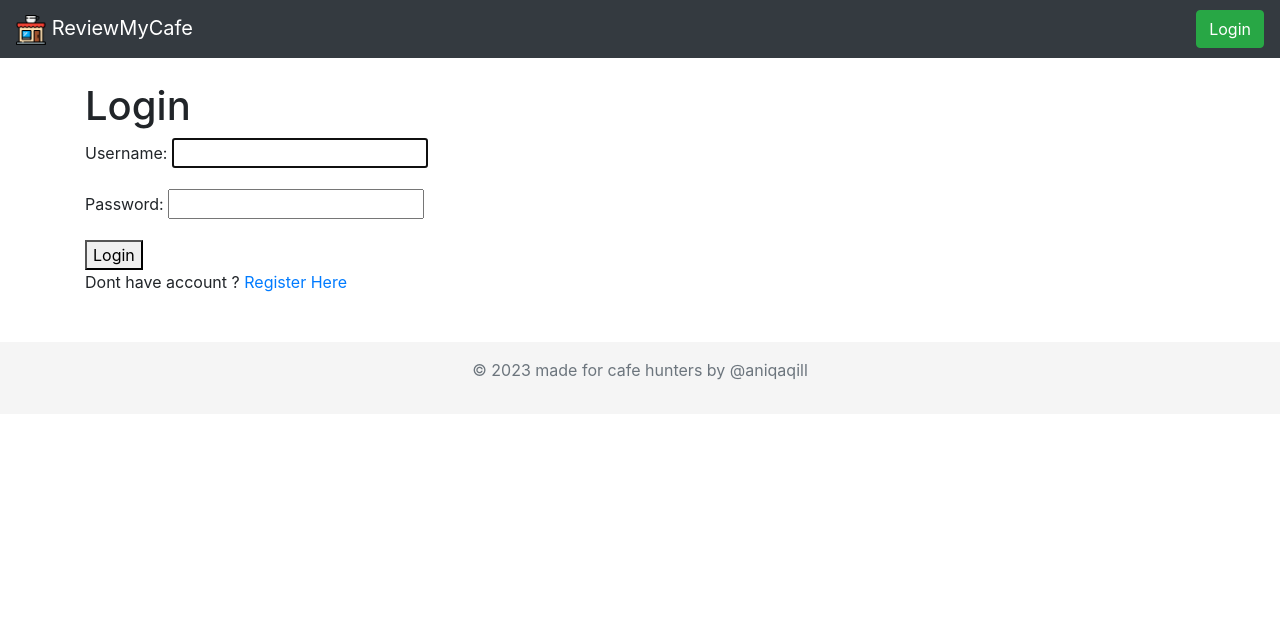
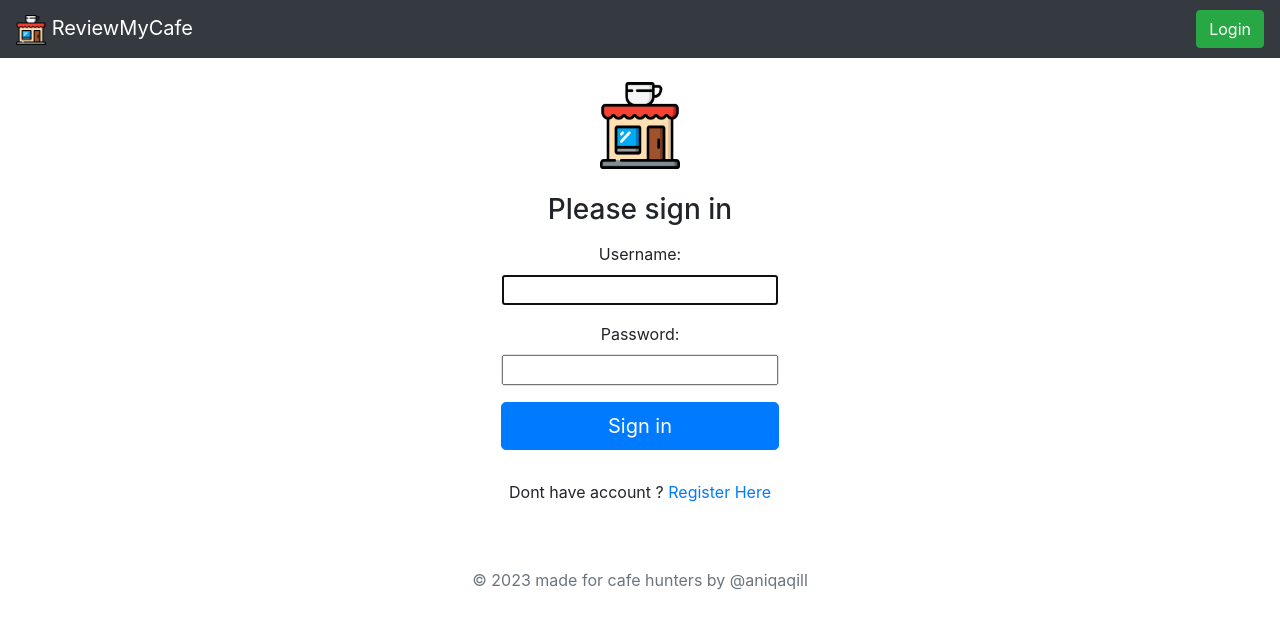
Before and after one commit to aniqaqill/coffeeshop, a Django app: page /accounts/login/ in a window 1280 px wide. Shown: the top 629 px of the page. Run offline with Django 4.2, Linux system fonts and the light colour scheme; some libraries are stand-ins or nearby versions.

Commit message:
fix login interface

```diff
--- a/projectcoffee/coffeeshoplist/templates/base.html
+++ b/projectcoffee/coffeeshoplist/templates/base.html
@@ -64,7 +64,7 @@
         position: relative;
         bottom: 0;
         width: 100%;
-        background-color: #f5f5f5;
+        background-color: white;
         text-align: center;
       }
     </style>
--- a/projectcoffee/coffeeshoplist/templates/registration/login.html
+++ b/projectcoffee/coffeeshoplist/templates/registration/login.html
@@ -4,18 +4,40 @@
   <head>
     <title>Coffee Shop List</title>
   </head>
-  <body>
-    <body>
-      {% block content %}
-      <h1>Login</h1>
+  {% block content %}
+  <body class="text-center">
+    <main class="form-signin w-25 m-auto h-100">
       <form method="post">
-        {% csrf_token %} {{ form.as_p }}
-        <button type="submit">Login</button>
+        <img
+          class="mb-4"
+          src="../../../media/assets/cafe.png"
+          alt=""
+          width="80"
+          height="87"
+          style="margin-top: 0%"
+        />
+        <h1 class="h3 mb-3 fw-normal">Please sign in</h1>
+        {% csrf_token %}
+        <div class="form-group form-floating">
+          <label class="control-label" for="{{ form.username.id_for_label }}"
+            >Username:</label
+          >
+          <div class="card">{{ form.username }}</div>
+        </div>
+        <div class="form-group">
+          <label class="control-label" for="{{ form.password.id_for_label }}"
+            >Password:</label
+          >
+          <div class="card">{{ form.password }}</div>
+        </div>
+        <button class="w-100 btn btn-lg btn-primary" type="submit">
+          Sign in
+        </button>
+        <p style="margin-top: 30px">
+          Dont have account ? <a href="{% url 'register' %}">Register Here </a>
+        </p>
       </form>
-      <p>
-        Dont have account ? <a href="{% url 'register' %}">Register Here </a>
-      </p>
-      {% endblock %}
-    </body>
+    </main>
   </body>
+  {% endblock %}
 </html>
```
Also changed, not shown: projectcoffee/db.sqlite3.
